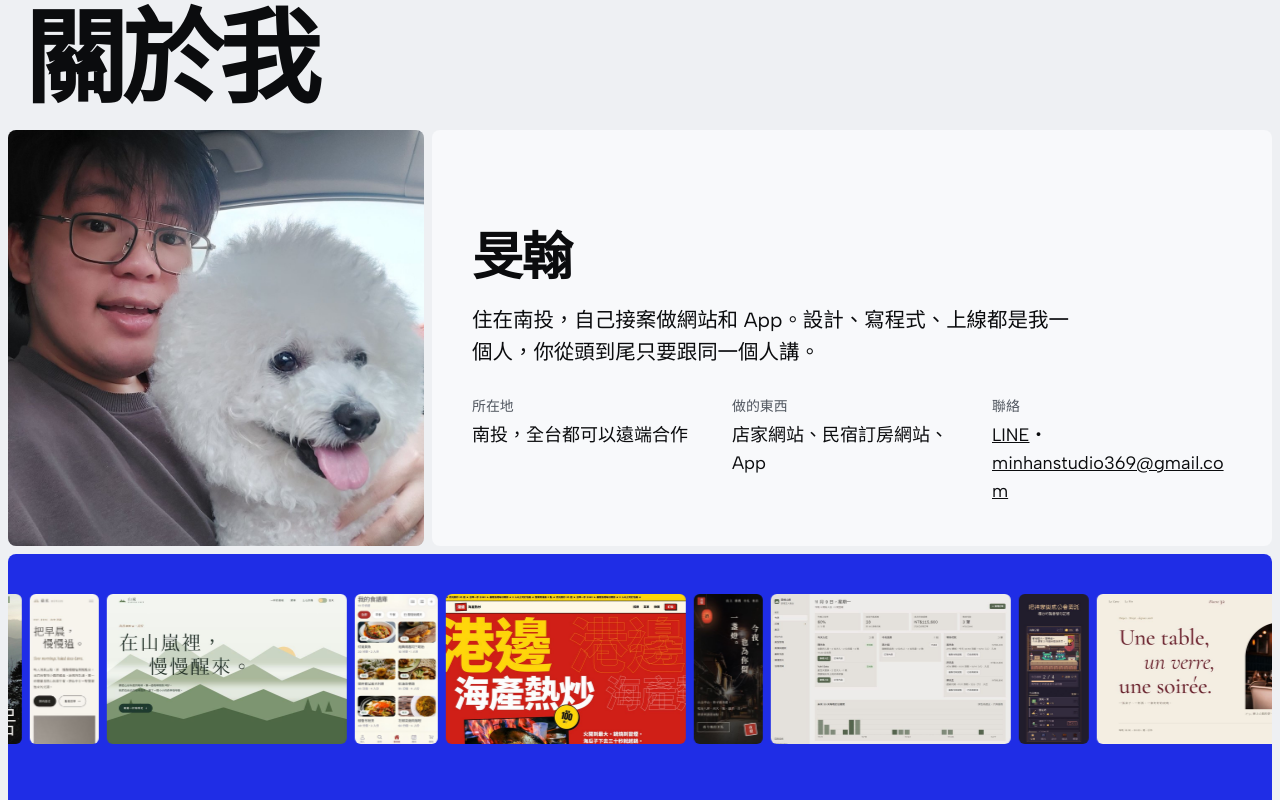
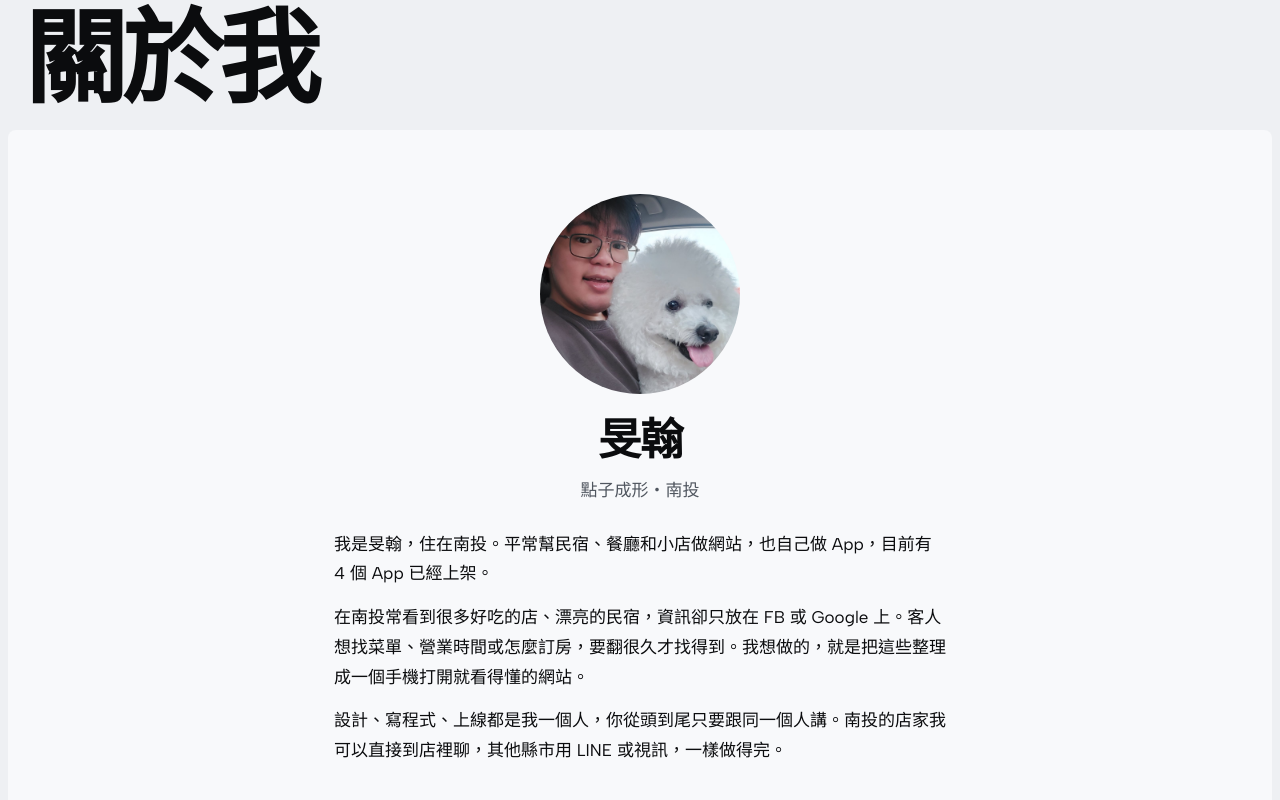
Before and after one commit to hsiehcaleb00114-wq/portfolio, a plain HTML site: page index.html in a window 1280 px wide. Shown: the part 5080-5880 px from the top of the page. Drawn offline with Linux system fonts and the light colour scheme.

Commit message:
Center about-me card with smaller round photo and fuller copy
Co-Authored-By: Claude Opus 5.5 <noreply@anthropic.com>

```diff
--- a/index.html
+++ b/index.html
@@ -181,12 +181,12 @@ a:hover .arr, button:hover .arr { transform: translate(3px, -3px); }
 .pnotes b { margin-right: 12px; }
 /* about */
 .about-sec .sec-title, .process-sec .sec-title { padding-top: 120px; }
-.me { grid-column: 1 / 5; aspect-ratio: 1; }
-.me img { object-position: center; }
-.me-text { grid-column: 5 / 13; display: flex; flex-direction: column; justify-content: flex-end; gap: 20px; padding: 40px; }
-.me-text h3 { font-size: clamp(40px, 4vw, 64px); }
-.me-text > p { font-size: clamp(19px, 1.6vw, 24px); line-height: 1.55; max-width: 30em; }
-.facts-list { margin: 8px 0 0; display: grid; grid-template-columns: repeat(3, minmax(0, 1fr)); gap: 20px; }
+.me-card { grid-column: 1 / 13; display: flex; flex-direction: column; align-items: center; text-align: center; gap: 14px; padding: 64px 40px; }
+.me-photo { width: 200px; height: 200px; border-radius: 50%; object-fit: cover; margin-bottom: 10px; }
+.me-card h3 { font-size: clamp(36px, 3.4vw, 56px); }
+.me-sub { color: var(--muted); font-size: 17px; }
+.me-body { max-width: 36em; display: grid; gap: 14px; margin-top: 12px; font-size: clamp(17px, 1.3vw, 20px); line-height: 1.75; text-align: left; }
+.facts-list { margin: 24px 0 0; width: 100%; max-width: 900px; display: grid; grid-template-columns: repeat(3, minmax(0, 1fr)); gap: 20px; }
 .facts-list dt { font-size: var(--step-small); color: var(--muted); }
 .facts-list dd { margin: 4px 0 0; font-size: 18px; overflow-wrap: anywhere; }
 /* process */
@@ -263,8 +263,8 @@ footer.board .t a { color: inherit; }
   .dep .screens img { flex: 0 0 42%; scroll-snap-align: start; }
   .pwrap, .pcards { grid-template-columns: 1fr; }
   .pnotes b { display: block; margin: 0 0 4px; }
-  .me, .me-text { grid-column: 1 / 3; }
-  .me-text { padding: 24px 20px; }
+  .me-card { grid-column: 1 / 3; padding: 40px 20px; }
+  .me-photo { width: 150px; height: 150px; }
   .facts-list { grid-template-columns: 1fr; gap: 12px; }
   .steps { grid-template-columns: 1fr; }
   .step { display: grid; grid-template-columns: 48px 1fr; column-gap: 18px; row-gap: 4px; padding: 20px; }
@@ -361,10 +361,15 @@ footer.board .t a { color: inherit; }
 
   <section class="board about-sec" id="about" aria-labelledby="about-h">
     <div class="sec-title"><h2 id="about-h" class="rv">關於我</h2></div>
-    <div class="t pic me rv"><img src="work/me.jpg" alt="旻翰和家裡的狗" width="1000" height="1000" loading="lazy"></div>
-    <div class="t paper me-text rv" style="--d:1">
+    <div class="t paper me-card rv">
+      <img class="me-photo" src="work/me.jpg" alt="旻翰的照片" width="1000" height="1000" loading="lazy">
       <h3>旻翰</h3>
-      <p>住在南投，自己接案做網站和 App。設計、寫程式、上線都是我一個人，你從頭到尾只要跟同一個人講。</p>
+      <p class="me-sub">點子成形・南投</p>
+      <div class="me-body">
+        <p>我是旻翰，住在南投。平常幫民宿、餐廳和小店做網站，也自己做 App，目前有 4 個 App 已經上架。</p>
+        <p>在南投常看到很多好吃的店、漂亮的民宿，資訊卻只放在 FB 或 Google 上。客人想找菜單、營業時間或怎麼訂房，要翻很久才找得到。我想做的，就是把這些整理成一個手機打開就看得懂的網站。</p>
+        <p>設計、寫程式、上線都是我一個人，你從頭到尾只要跟同一個人講。南投的店家我可以直接到店裡聊，其他縣市用 LINE 或視訊，一樣做得完。</p>
+      </div>
       <dl class="facts-list">
         <div><dt>所在地</dt><dd>南投，全台都可以遠端合作</dd></div>
         <div><dt>做的東西</dt><dd>店家網站、民宿訂房網站、App</dd></div>
```
